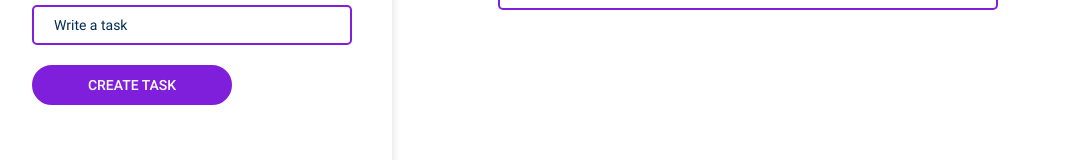
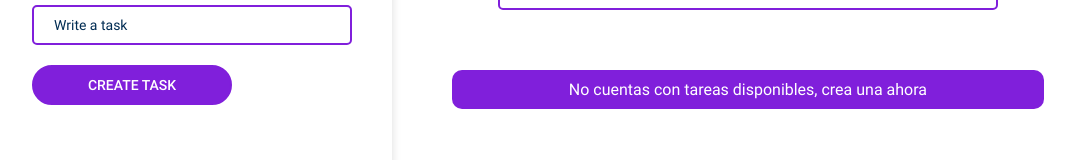
Before and after one commit to jhosuapp/react-TODO, a React (Create React App) app: page / in a window 1280 px wide. Shown: the part 195-355 px from the top of the page, without its empty margins (122-1197 px from the left). Built offline with nearby package versions, Linux system fonts and the light colour scheme.

Commit message:
feat: add validate if exists todos

```diff
--- a/src/js/AppUi.js
+++ b/src/js/AppUi.js
@@ -14,7 +14,7 @@ import { useContext } from 'react';
 
 const AppUi = ()=>{
     //Get all global variables
-    const { error, loading, filterTodo, completeTodo, deleteTodo } = useContext(TodoContext);
+    const { error, loading, filterTodo, completeTodo, deleteTodo, stateTodo } = useContext(TodoContext);
     return (
         <>
           <TodoCtn>
@@ -36,6 +36,7 @@ const AppUi = ()=>{
                   </div>
                 }
                 { error && <p>Ha ocurrido un error inesperado</p> }
+                { !stateTodo.length > 0 && !loading && <p className='todo-not-disponibility'>No cuentas con tareas disponibles, crea una ahora</p>  }
                 {filterTodo.map((data)=>(
                   <TodoItem
                     key={data.text}
--- a/src/js/context/TodoContext.js
+++ b/src/js/context/TodoContext.js
@@ -38,6 +38,7 @@ const TodoProvider = ({ children })=>{
     }
     return (
         <TodoContext.Provider value={{
+            stateTodo,
             error,
             loading,
             completedTodo,
--- a/src/scss/templates/_todo.scss
+++ b/src/scss/templates/_todo.scss
@@ -150,6 +150,14 @@ main{
             }
         }
     }
+    .todo-not-disponibility{
+        text-align: center;
+        font-size: 1.6rem;
+        color: fun.color('white');
+        background-color: fun.color('primary');
+        padding: 10px;
+        border-radius: 10px;
+    }
 }
 
 .bg{
```
